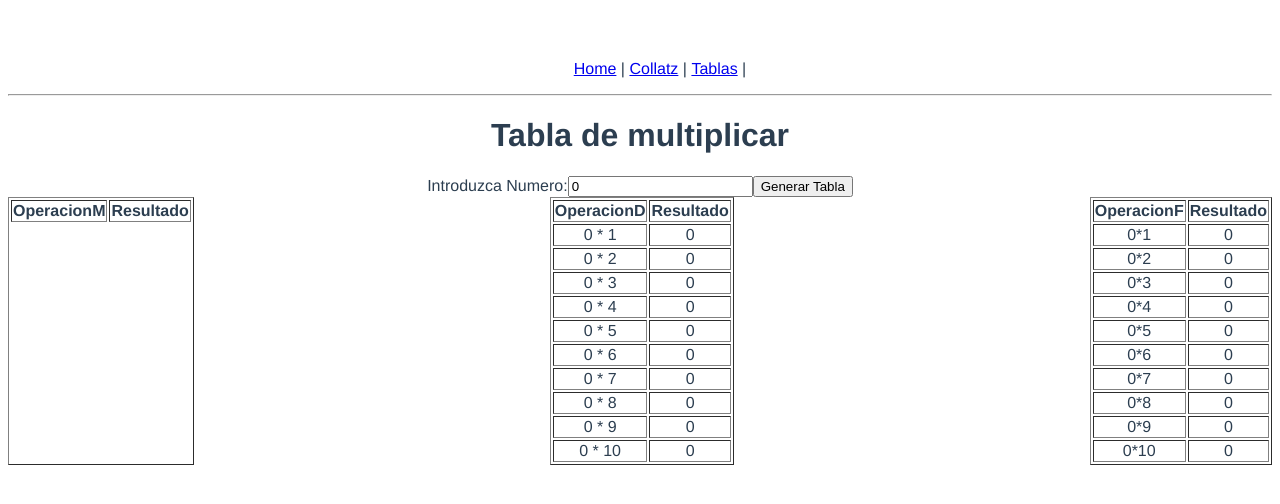
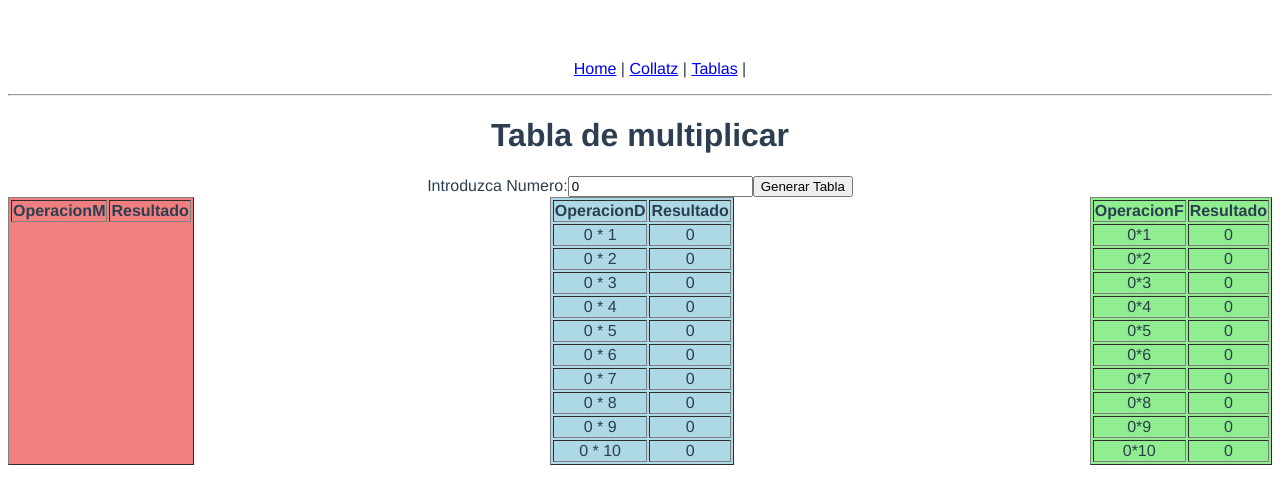
Before and after one commit to AlvaroCascoV/vuelunes, a Vue app: page /tablamultiplicar in a window 1280 px wide. Shown: the top 504 px of the page. Built offline with nearby package versions, Linux system fonts and the light colour scheme.

Commit message:
beautify tablas

```diff
--- a/src/components/TablaMultiplicar.vue
+++ b/src/components/TablaMultiplicar.vue
@@ -4,7 +4,7 @@
 	<input type="number" v-model="numero" />
 	<button v-on:click="generarTabla()">Generar Tabla</button>
 	<div id="contenedor">
-		<table border="1" id="tablametodo">
+		<table border="1" id="tablametodo" style="background-color: lightcoral">
 			<thead>
 				<tr>
 					<th>OperacionM</th>
@@ -13,7 +13,7 @@
 			</thead>
 			<tbody v-html="tabla"></tbody>
 		</table>
-		<table border="1" id="tabladirectivas">
+		<table border="1" id="tabladirectivas" style="background-color: lightblue">
 			<thead>
 				<tr>
 					<th>OperacionD</th>
@@ -27,7 +27,7 @@
 				</tr>
 			</tbody>
 		</table>
-		<table border="1" id="tablafilters">
+		<table border="1" id="tablafilters" style="background-color: lightgreen">
 			<thead>
 				<tr>
 					<th>OperacionF</th>
```
